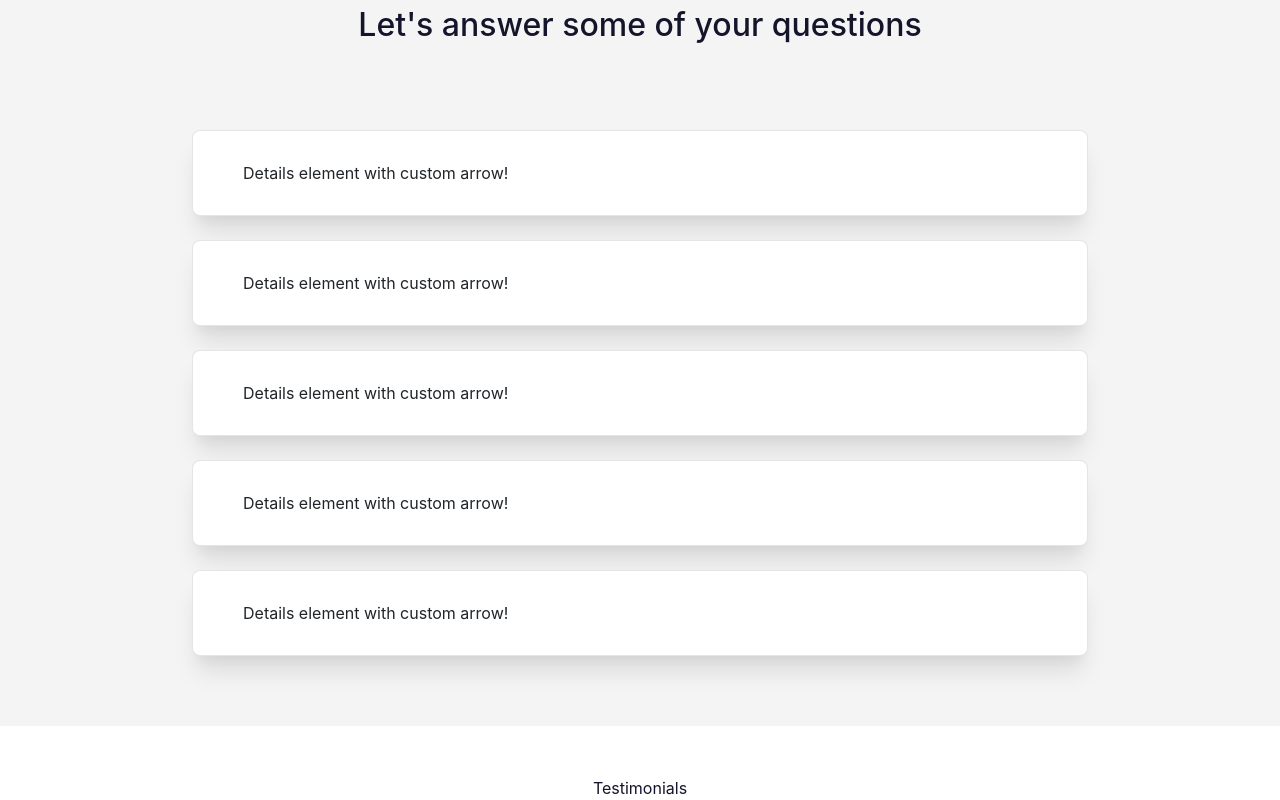
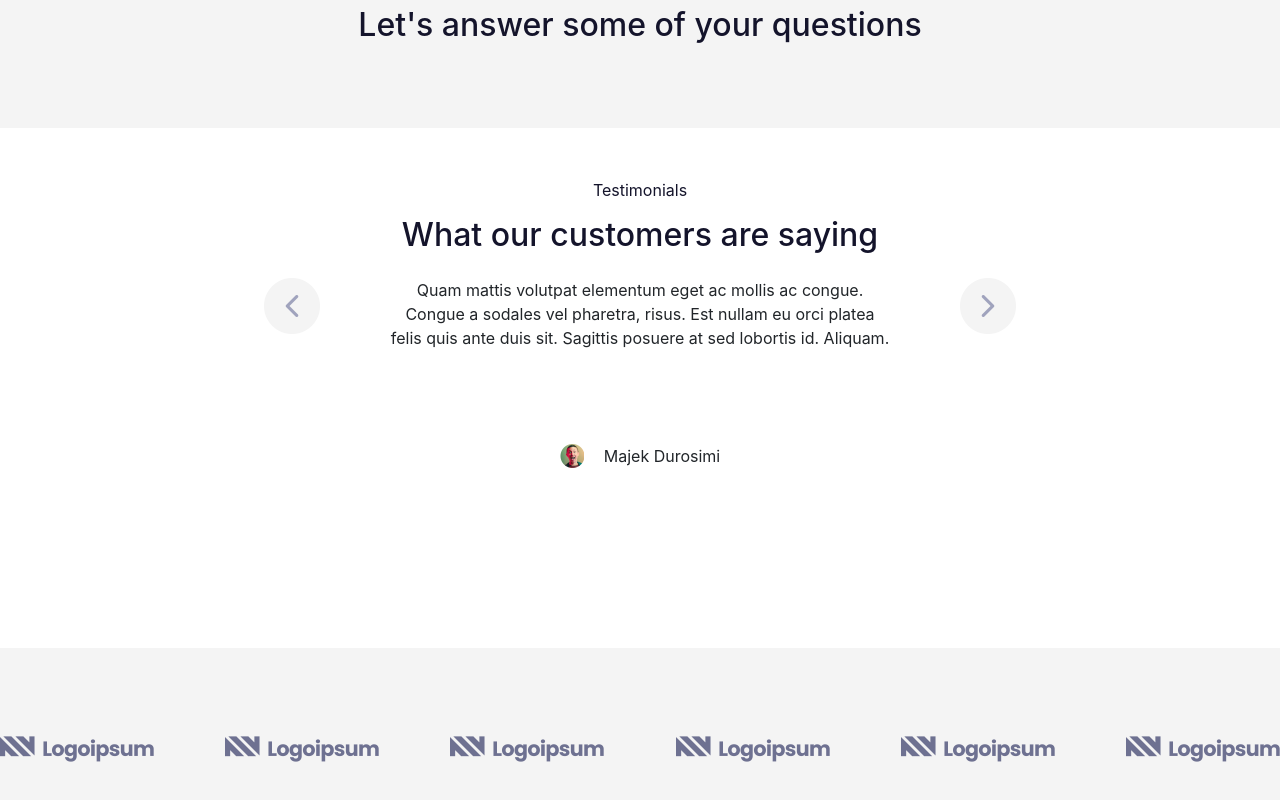
Before and after one commit to Regalcoder/revovely, a Next.js app: page / in a window 1280 px wide. Shown: the part 3280-4080 px from the top of the page. Built offline with nearby package versions, Linux system fonts and the light colour scheme; a web font is replaced by a local one.

Commit message:
Update index.js

```diff
--- a/pages/index.js
+++ b/pages/index.js
@@ -1,7 +1,6 @@
 import Link from 'next/link'
 import Image from 'next/image';
 import styles from '../styles/Home.module.css'
-import FAQ from '../components/faq'
 import Getapp from '../components/getapp';
 import Container from 'react-bootstrap/Container';
 import Row from 'react-bootstrap/Row'
@@ -135,7 +134,7 @@ const Home = () => {
         <h6 className={styles.smallHeading}>Frequently asked questions</h6>
         <h3 className={styles.largeHeader}>Let&#39;s answer some of your questions</h3>
         <div className={styles.faqContents}>
-          <FAQ />
+         {/*<FAQ />*/}
         </div>
       </div>
 
```
